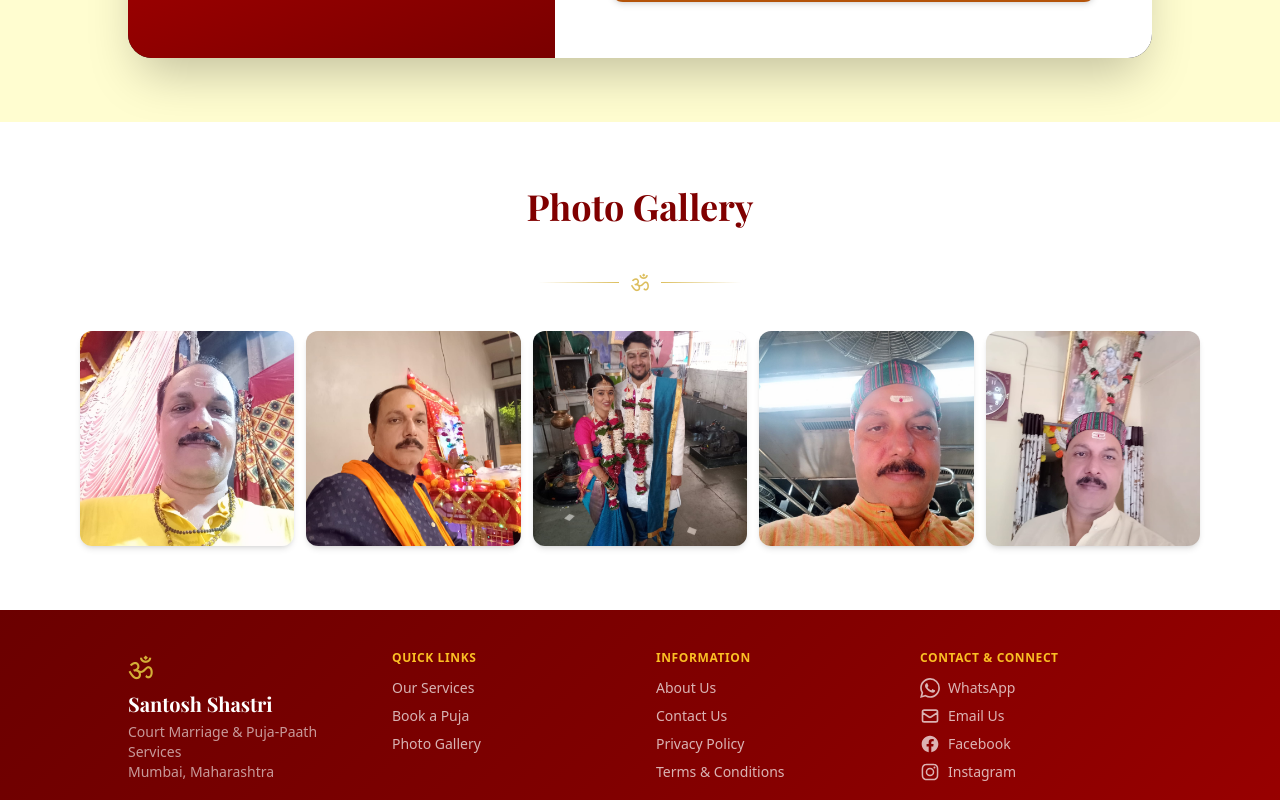
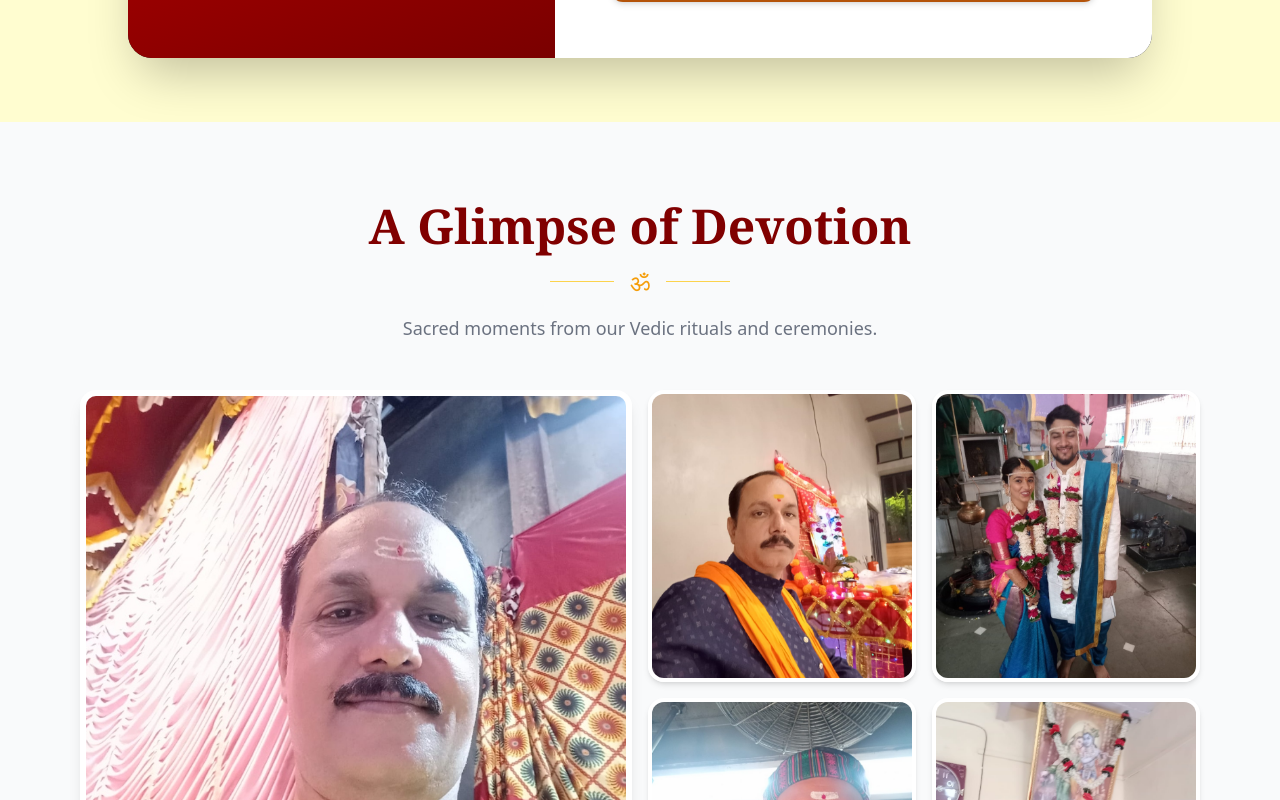
Before and after one commit to chykeshav/Santosh-Shastri-Website, a React (Vite) app in the folder frontend/: page / in a window 1280 px wide. Shown: the part 2700-3500 px from the top of the page. Built offline with nearby package versions, Linux system fonts and the light colour scheme.

Commit message:
Redesign Photo Gallery with attractive Bento Box layout and hover effects

```diff
--- a/frontend/src/components/Gallery.tsx
+++ b/frontend/src/components/Gallery.tsx
@@ -11,50 +11,104 @@ const images = [
 const Gallery = () => {
   const [enlarged, setEnlarged] = useState<string | null>(null);
 
+  // Fallback to loremflickr if local image fails
+  const handleError = (e: React.SyntheticEvent<HTMLImageElement, Event>, idx: number) => {
+    const keywords = ['temple,puja', 'flower,puja', 'wedding,mandap', 'shiva,lingam', 'goddess,durga'];
+    (e.target as HTMLImageElement).src = `https://loremflickr.com/600/600/${keywords[idx]}?random=${idx}`;
+  };
+
   return (
-    <section className="py-16 bg-white" id="gallery">
+    <section className="py-20 bg-gray-50" id="gallery">
       <div className="container mx-auto max-w-6xl px-4">
-        <h2 className="section-title text-maroon">Photo Gallery</h2>
-        <div className="om-divider">ॐ</div>
 
-        <div className="grid grid-cols-2 sm:grid-cols-3 lg:grid-cols-5 gap-3 mt-8">
-          {images.map(({ src, alt }, idx) => (
+        <div className="text-center mb-12">
+          <h2 className="text-4xl md:text-5xl font-bold font-serif text-[#800000] mb-4">
+            A Glimpse of Devotion
+          </h2>
+          <div className="flex items-center justify-center gap-4">
+            <div className="h-px bg-amber-300 w-16"></div>
+            <span className="text-2xl text-amber-500">ॐ</span>
+            <div className="h-px bg-amber-300 w-16"></div>
+          </div>
+          <p className="mt-4 text-gray-500 text-lg">Sacred moments from our Vedic rituals and ceremonies.</p>
+        </div>
+
+        {/* Bento Box Layout for Gallery */}
+        <div className="grid grid-cols-1 md:grid-cols-4 md:grid-rows-2 gap-4 h-auto md:h-[600px]">
+
+          {/* Main Large Image */}
           <div
-              key={idx}
-              className="overflow-hidden rounded-xl shadow-md hover:shadow-xl hover:scale-105 transition-all duration-300 cursor-pointer aspect-square bg-gray-100"
+            className="md:col-span-2 md:row-span-2 group relative overflow-hidden rounded-2xl shadow-lg cursor-pointer border-[6px] border-white"
+            onClick={() => setEnlarged(images[0].src)}
+          >
+            <img
+              src={images[0].src}
+              alt={images[0].alt}
+              className="w-full h-full object-cover group-hover:scale-110 transition-transform duration-700"
+              onError={(e) => handleError(e, 0)}
+            />
+            <div className="absolute inset-0 bg-gradient-to-t from-[#800000]/80 via-transparent to-transparent opacity-0 group-hover:opacity-100 transition-opacity duration-300 flex items-end p-6">
+              <span className="text-white font-semibold text-lg">{images[0].alt}</span>
+            </div>
+            {/* 3D Hover Overlay Icon */}
+            <div className="absolute inset-0 flex items-center justify-center opacity-0 group-hover:opacity-100 transition-opacity duration-300">
+              <div className="bg-white/20 backdrop-blur-md p-4 rounded-full text-white shadow-xl">
+                <svg className="w-8 h-8" fill="none" viewBox="0 0 24 24" stroke="currentColor"><path strokeLinecap="round" strokeLinejoin="round" strokeWidth={2} d="M21 21l-6-6m2-5a7 7 0 11-14 0 7 7 0 0114 0zM10 7v3m0 0v3m0-3h3m-3 0H7" /></svg>
+              </div>
+            </div>
+          </div>
+
+          {/* 4 Smaller Images */}
+          {images.slice(1).map(({ src, alt }, idx) => (
+            <div
+              key={idx + 1}
+              className="md:col-span-1 md:row-span-1 group relative overflow-hidden rounded-2xl shadow-md cursor-pointer border-[4px] border-white"
               onClick={() => setEnlarged(src)}
             >
               <img
                 src={src}
                 alt={alt}
-                className="w-full h-full object-cover"
-                onError={(e) => {
-                  (e.target as HTMLImageElement).closest('div')!.classList.add('flex','items-center','justify-center');
-                  (e.target as HTMLImageElement).style.display = 'none';
-                }}
+                className="w-full h-full object-cover group-hover:scale-110 transition-transform duration-700"
+                onError={(e) => handleError(e, idx + 1)}
               />
+              <div className="absolute inset-0 bg-gradient-to-t from-black/70 to-transparent opacity-0 group-hover:opacity-100 transition-opacity duration-300 flex items-end p-4">
+                <span className="text-white font-medium text-sm line-clamp-2">{alt}</span>
+              </div>
+              <div className="absolute inset-0 flex items-center justify-center opacity-0 group-hover:opacity-100 transition-opacity duration-300">
+                <div className="bg-white/20 backdrop-blur-md p-2 rounded-full text-white shadow-xl">
+                  <svg className="w-5 h-5" fill="none" viewBox="0 0 24 24" stroke="currentColor"><path strokeLinecap="round" strokeLinejoin="round" strokeWidth={2} d="M21 21l-6-6m2-5a7 7 0 11-14 0 7 7 0 0114 0zM10 7v3m0 0v3m0-3h3m-3 0H7" /></svg>
+                </div>
+              </div>
             </div>
           ))}
+
         </div>
       </div>
 
-      {/* Lightbox */}
+      {/* Lightbox Modal */}
       {enlarged && (
         <div
-          className="fixed inset-0 bg-black/80 backdrop-blur-sm z-50 flex items-center justify-center p-4"
+          className="fixed inset-0 bg-black/90 backdrop-blur-sm z-50 flex items-center justify-center p-4 transition-all duration-300"
           onClick={() => setEnlarged(null)}
         >
+          <div className="relative max-w-5xl w-full flex justify-center animate-fadeInUp">
             <img
               src={enlarged}
               alt="Enlarged"
-            className="max-w-full max-h-[90vh] rounded-2xl shadow-2xl object-contain"
+              className="max-h-[85vh] rounded-xl shadow-2xl border-4 border-white/10 object-contain"
+              onError={(e) => {
+                (e.target as HTMLImageElement).src = 'https://loremflickr.com/800/600/temple,puja?random=99';
+              }}
             />
             <button
               onClick={() => setEnlarged(null)}
-            className="absolute top-4 right-4 text-white text-3xl font-bold hover:text-amber-400 transition"
+              className="absolute -top-12 right-0 md:-right-12 text-white/50 hover:text-white transition bg-white/10 hover:bg-red-500 rounded-full p-2"
             >
-            ✕
+              <svg className="w-8 h-8" fill="none" viewBox="0 0 24 24" stroke="currentColor">
+                <path strokeLinecap="round" strokeLinejoin="round" strokeWidth={2} d="M6 18L18 6M6 6l12 12" />
+              </svg>
             </button>
+          </div>
         </div>
       )}
     </section>
```
Lines whose indentation alone changed are shown as unchanged.
